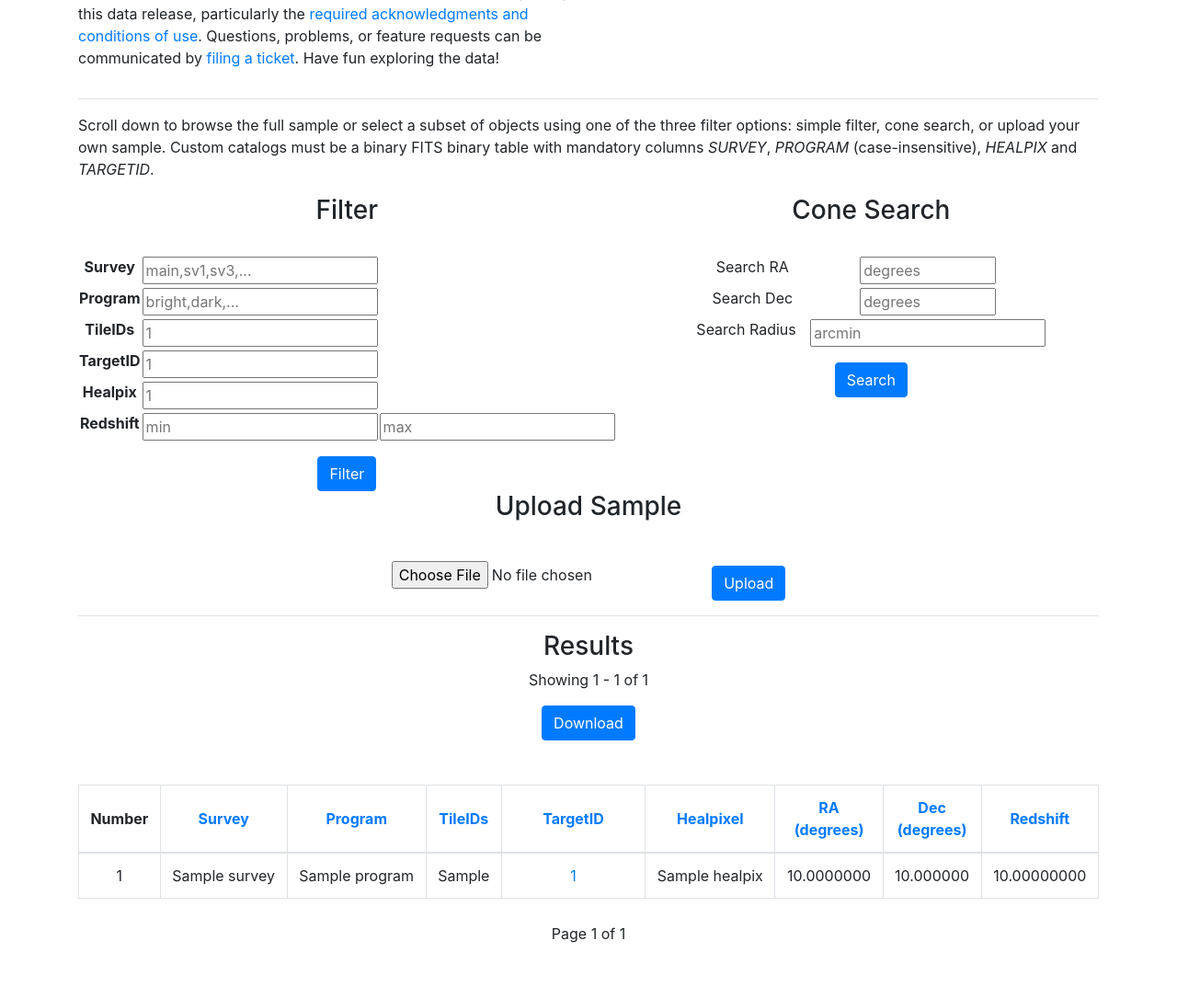
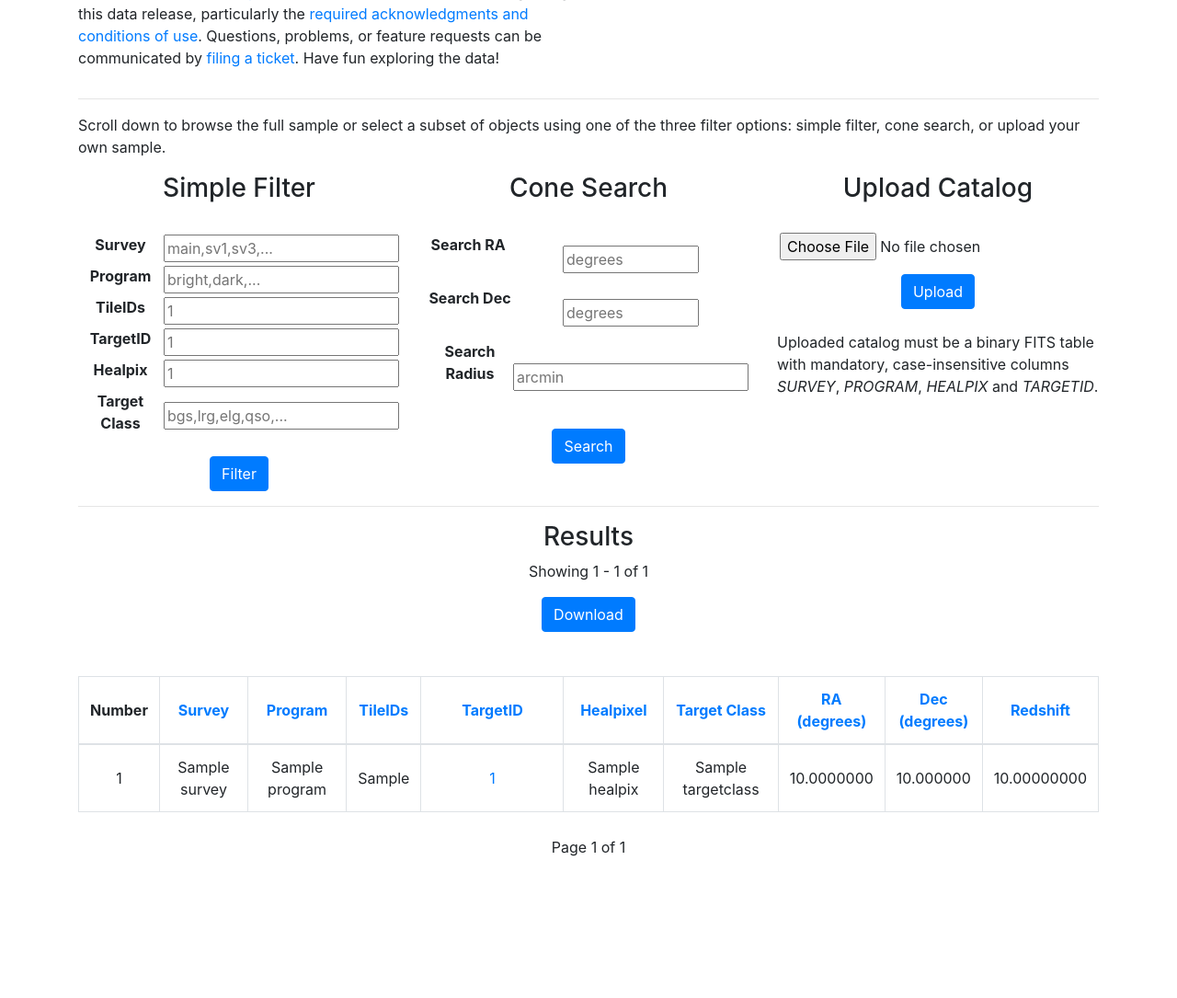
Before and after one commit to desihub/fastspecfit, a Django app: template py/fastspecfit/webapp/templates/explore.html in a window 1280 px wide. Shown: the part 469-1554 px from the top of the page at 92% size. After the commit the page ends 1400 px from the top, so only its background shows below. Run offline with Django 3.2, Linux system fonts and the light colour scheme; the template is opened without the code that fills it: most values are stand-ins (such as "Sample title", 1, 10 or a date in 2020); some libraries are stand-ins or nearby versions.

Commit message:
add target class search field

```diff
--- a/py/fastspecfit/webapp/sample/filters.py
+++ b/py/fastspecfit/webapp/sample/filters.py
@@ -23,6 +23,7 @@ class SampleFilter(django_filters.FilterSet):
     tileid__match = django_filters.CharFilter(field_name='tileid_list', lookup_expr='icontains')
     targetid__match = django_filters.CharFilter(field_name='targetid', lookup_expr='icontains')
     healpix__match = django_filters.CharFilter(field_name='healpix', lookup_expr='icontains')
+    targetclass__match = django_filters.CharFilter(field_name='targetclass', lookup_expr='icontains')
 
     z__gte = django_filters.NumberFilter(field_name='z', lookup_expr='gte')
     z__lte = django_filters.NumberFilter(field_name='z', lookup_expr='lte')
--- a/py/fastspecfit/webapp/sample/models.py
+++ b/py/fastspecfit/webapp/sample/models.py
@@ -68,6 +68,8 @@ class Sample(Model):
     mws_bitnames = CharField(max_length=150, default='')
     scnd_bitnames = CharField(max_length=150, default='')
     cmx_bitnames = CharField(max_length=150, default='')
+
+    targetclass = CharField(max_length=50, default='')
 
     z = FloatField(null=True)
     zwarn = IntegerField(null=True)
--- a/py/fastspecfit/webapp/templates/explore.html
+++ b/py/fastspecfit/webapp/templates/explore.html
@@ -69,17 +69,14 @@
       <div class="col">
         <p>Scroll down to browse the full sample or select a subset of objects
         using one of the three filter options: simple filter, cone search, or
-        upload your own sample. Custom catalogs must be a binary FITS binary
-        table with mandatory
-        columns <i>SURVEY</i>, <i>PROGRAM</i> (case-insensitive), <i>HEALPIX</i> and
-        <i>TARGETID</i>.</p>
+        upload your own sample.</p>
       </div>
     </div>
 
     <div style="text-align: center; vertical-align: middle;">
       <div class="row">
         <div class="col" style="text-align: center;">
-          <h3>Filter</h3><br style="line-height:0.5em;" />
+          <h3>Simple Filter</h3><br style="line-height:0.5em;" />
           <form style="display: inline-block;" method="get" action="#results">
             <table>
               <tr>
@@ -104,10 +101,16 @@
                 <td><input id="healpixmatch" name="healpix__match" type="text" value="" placeholder="1"/></td>
               </tr>
               <tr>
+                <th class="search_th"><label for="targetclassmatch">Target Class</label></th>
+                <td><input id="targetclassmatch" name="targetclass__match" type="text" value="" placeholder="bgs,lrg,elg,qso,..."/></td>
+              </tr>
+              <!--
+              <tr>
                 <th class="search_th"><label for="zlo">Redshift</label></th>
                 <td><input id="zlo" name="z__gte" step="0.01" type="number" value="" placeholder="min" min="0"/></td>
                 <td><input id="zhi" name="z__lte" step="0.01" type="number" value="" placeholder="max" min="0"/></td>
               </tr>
+              -->
             </table>
             <button type="submit" class="btn btn-primary" style="margin-top: 15px;">Filter</button>
           </form>
@@ -118,15 +121,15 @@
           <form style="display: inline-block;" method="get" action="#results">
             <table>
               <tr>
-                <td class="search_th"><label for="conera">Search RA</label></td>
+                <th class="search_th"><label for="conera">Search RA</label>&nbsp; &nbsp;</th>
                 <td><input id="conera" name="conera" step="0.0001" type="number" value="{{cone_ra}}" placeholder="degrees" min="0" max="360"/></td>
               </tr>
               <tr>
-                <td class="search_th"><label for="conedec">Search Dec</label></td>
+                <th class="search_th"><label for="conedec">Search Dec</label>&nbsp; &nbsp;</th>
                 <td><input id="conedec" name="conedec" step="0.0001" type="number" value="{{cone_dec}}" placeholder="degrees" min="-90" max="90"/></td>
               </tr>
               <tr>
-                <td class="search_th"><label for="coneradius">Search Radius</label>&nbsp; &nbsp;</td>
+                <th class="search_th"><label for="coneradius">Search Radius</label>&nbsp; &nbsp;</th>
                 <td><input id="coneradius" name="coneradius" step="0.01" type="number" value="{{cone_rad}}" placeholder="arcmin" min="0"/></td>
               </tr>
             </table>
@@ -135,12 +138,17 @@
         </div>
 
         <div class="col" style="text-align: center;">
-          <h3>Upload Sample</h3><br style="line-height:0.5em;" />
+          <h3>Upload Catalog</h3><br style="line-height:0.5em;" />
             <form action="{% url 'upload-catalog' %}" method="POST" enctype="multipart/form-data">{% csrf_token %}
               <input type="file" name="catalog" />
               <button type="submit" value="Upload" id="usercat_submit" class="btn btn-primary" style="margin-top: 15px;">Upload</button>
               <!--<input type="submit" value="Upload" id="usercat_submit" />-->
             </form>
+            <br />
+            <p style="text-align: left;">Uploaded catalog must be a binary FITS table with
+            mandatory, case-insensitive
+            columns <i>SURVEY</i>, <i>PROGRAM</i>, <i>HEALPIX</i>
+            and <i>TARGETID</i>.</p>
         </div>
 
       </div>
@@ -170,6 +178,7 @@
             <th style="vertical-align: middle; text-align: center;"><a href="?{% url_replace_sort request 'tileid_list' %}#results">TileIDs</a></th>
             <th style="min-width: 155px; vertical-align: middle; text-align: center;"><a href="?{% url_replace_sort request 'targetid' %}#results">TargetID</a></th>
             <th style="vertical-align: middle; text-align: center;"><a href="?{% url_replace_sort request 'healpix' %}#results">Healpixel</a></th>
+            <th style="vertical-align: middle; text-align: center;"><a href="?{% url_replace_sort request 'targetclass' %}#results">Target Class</a></th>
             <th style="vertical-align: middle; text-align: center;"><a href="?{% url_replace_sort request 'ra' %}#results">RA<br />(degrees)</a></th>
             <th style="vertical-align: middle; text-align: center;"><a href="?{% url_replace_sort request 'dec' %}#results">Dec<br />(degrees)</a></th>
             <th style="vertical-align: middle; text-align: center;"><a href="?{% url_replace_sort request 'z' %}#results">Redshift</a></th>
@@ -184,6 +193,7 @@
               <td style="vertical-align: middle; text-align: center;">{{ sam.tileid_list }}</td>
               <td style="vertical-align: middle; text-align: center;"><a href="{% url 'target' sam.target_name %}?index={{forloop.counter0|add:page.start_index}}" target="_blank">{{ sam.targetid }}</a></td>
               <td style="vertical-align: middle; text-align: center;">{{ sam.healpix }}</td>
+              <td style="vertical-align: middle; text-align: center;">{{ sam.targetclass }}</td>
               <td style="vertical-align: middle; text-align: center;">{{ sam.ra|floatformat:7 }}</td>
               <td style="vertical-align: middle; text-align: center;">{{ sam.dec|floatformat:6 }}</td>
               <td style="vertical-align: middle; text-align: center;">{{ sam.z|floatformat:8 }}</td>
```
Also changed, not shown: py/fastspecfit/webapp/load.py (+33 -11 lines), py/fastspecfit/webapp/sample/views.py (+6 -3 lines).
